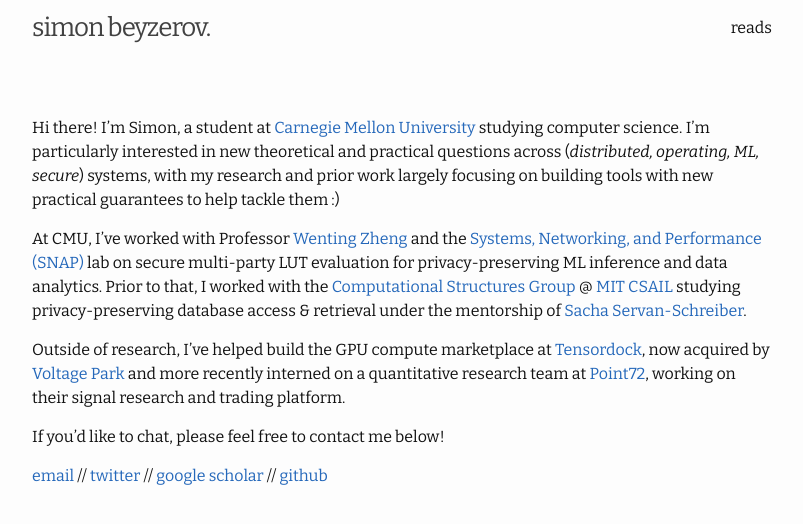
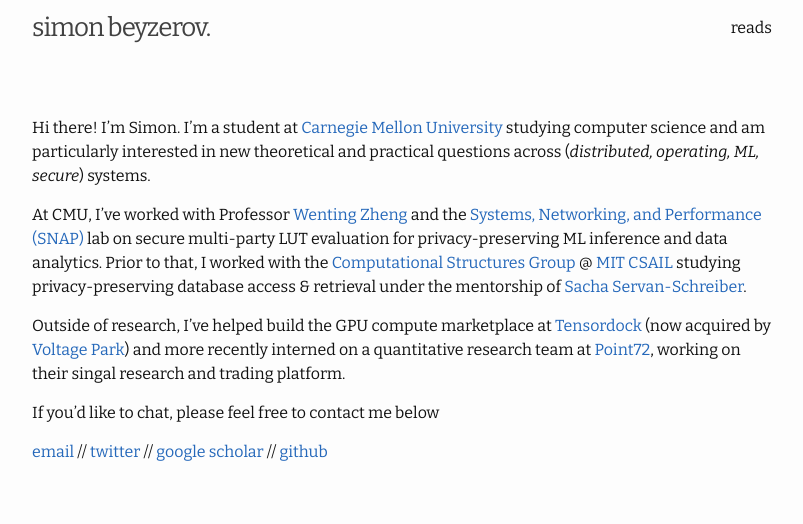
Before and after one commit to sim15/sim15.github.io, a Jekyll site: the page built from index.md, in a window 1280 px wide. Shown: the top 524 px of the page, without its empty margins (238-1041 px from the left). Built offline with Jekyll 4.4.1, drawn with Linux system fonts in a browser that asks for light colours; the list of posts is cut into pages by our own code.

Commit message:
Update index.md

```diff
--- a/index.md
+++ b/index.md
@@ -5,13 +5,13 @@
 ---
 
 
-Hi there! I'm Simon, a student at [Carnegie Mellon University](https://www.cmu.edu/) studying computer science. I'm particularly interested in new theoretical and practical questions across (_distributed, operating, ML, secure_) systems, with my research and prior work largely focusing on building tools with new practical guarantees to help tackle them :)
+Hi there! I'm Simon. I'm a student at [Carnegie Mellon University](https://www.cmu.edu/) studying computer science and am particularly interested in new theoretical and practical questions across (_distributed, operating, ML, secure_) systems.
 
 At CMU, I've worked with Professor [Wenting Zheng](https://wzheng.github.io/) and the [Systems, Networking, and Performance (SNAP)](https://snap.cs.cmu.edu/) lab on secure multi-party LUT evaluation for privacy-preserving ML inference and data analytics.
 Prior to that, I worked with the [Computational Structures Group](https://www.csail.mit.edu/research/computation-structures-group) @ [MIT CSAIL](https://www.csail.mit.edu/) studying privacy-preserving database access & retrieval under the mentorship of [Sacha Servan-Schreiber](http://sachaservanschreiber.com/).
 
-Outside of research, I've helped build the GPU compute marketplace at [Tensordock](https://tensordock.com/), now acquired by [Voltage Park](https://www.voltagepark.com/) and more recently interned on a quantitative research team at [Point72](https://point72.com/), working on their signal research and trading platform.
+Outside of research, I've helped build the GPU compute marketplace at [Tensordock](https://tensordock.com/) (now acquired by [Voltage Park](https://www.voltagepark.com/)) and more recently interned on a quantitative research team at [Point72](https://point72.com/), working on their singal research and trading platform.
 
-If you'd like to chat, please feel free to contact me below!
+If you'd like to chat, please feel free to contact me below
 
 [email](mailto:sbeyzero@andrew.cmu.edu) // [twitter](https://twitter.com/simonbeyzerov) // [google scholar](https://scholar.google.com/citations?user=w08suY8AAAAJ) // [github](https://github.com/sim15)
```
